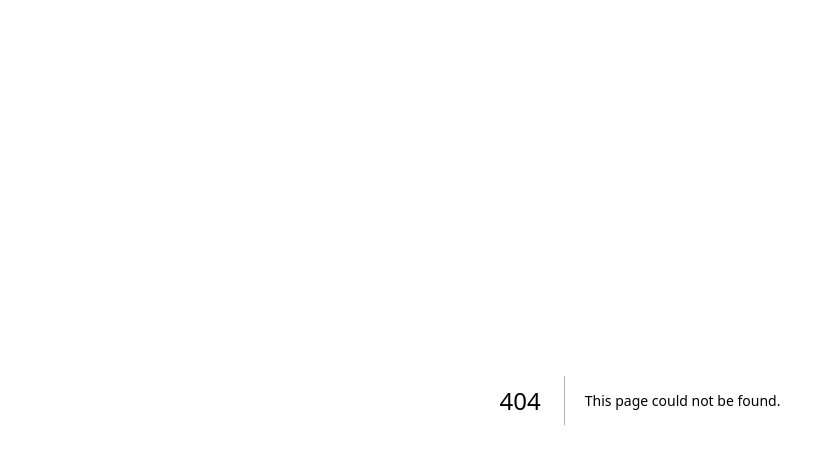
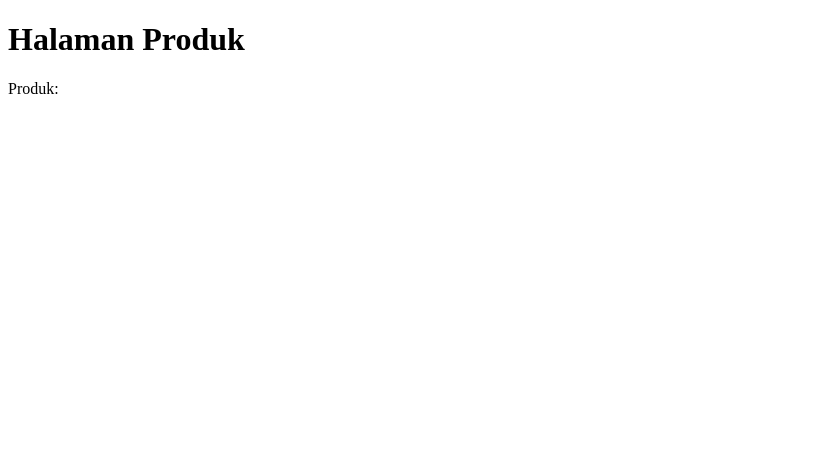
Before and after one commit to DewitaA12/Pemrograman-Framework, a Next.js app in the folder my-app-1/: page /produk/1 in a window 1280 px wide. Before the commit this address had no page. Shown: the top 464 px of the page, without its empty margins (0-835 px from the left). Built offline with nearby package versions, Linux system fonts and the light colour scheme.

Commit message:
add dynamic routing

```diff
--- /dev/null
+++ b/my-app-1/src/pages/produk/[id].tsx
@@ -0,0 +1,15 @@
+import { useRouter } from 'next/router';
+
+const HalamanProduk = () => {
+  const Router = useRouter();
+  console.log(Router);    // cek isi Router di konsol browser
+
+  return (
+    <div>
+      <h1>Halaman Produk</h1>
+      <p>Produk:</p>
+    </div>
+  );
+};
+
+export default HalamanProduk;
```
Also changed, not shown: my-app-1/src/pages/produk/index.tsx (added, +9 -0 lines).
